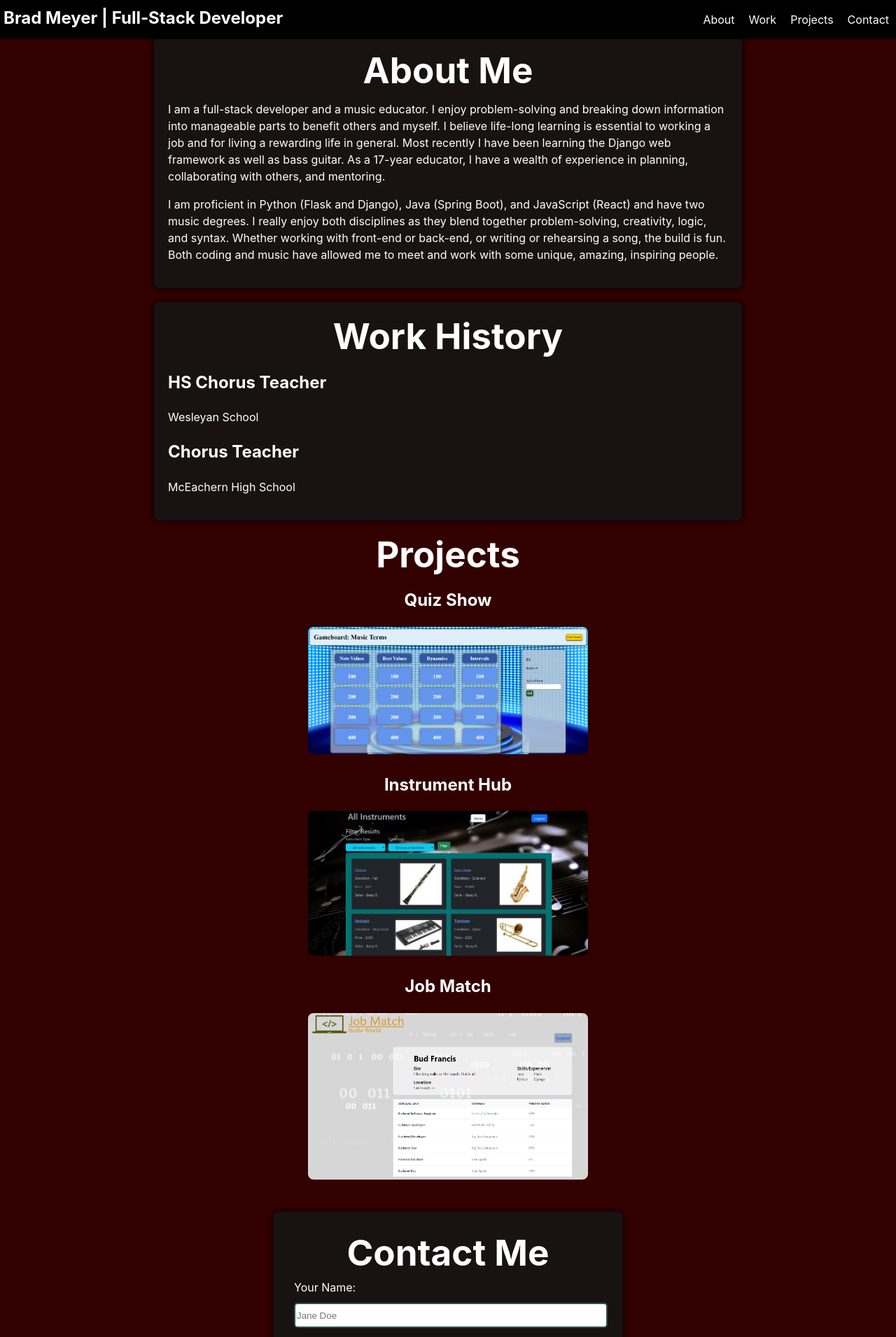
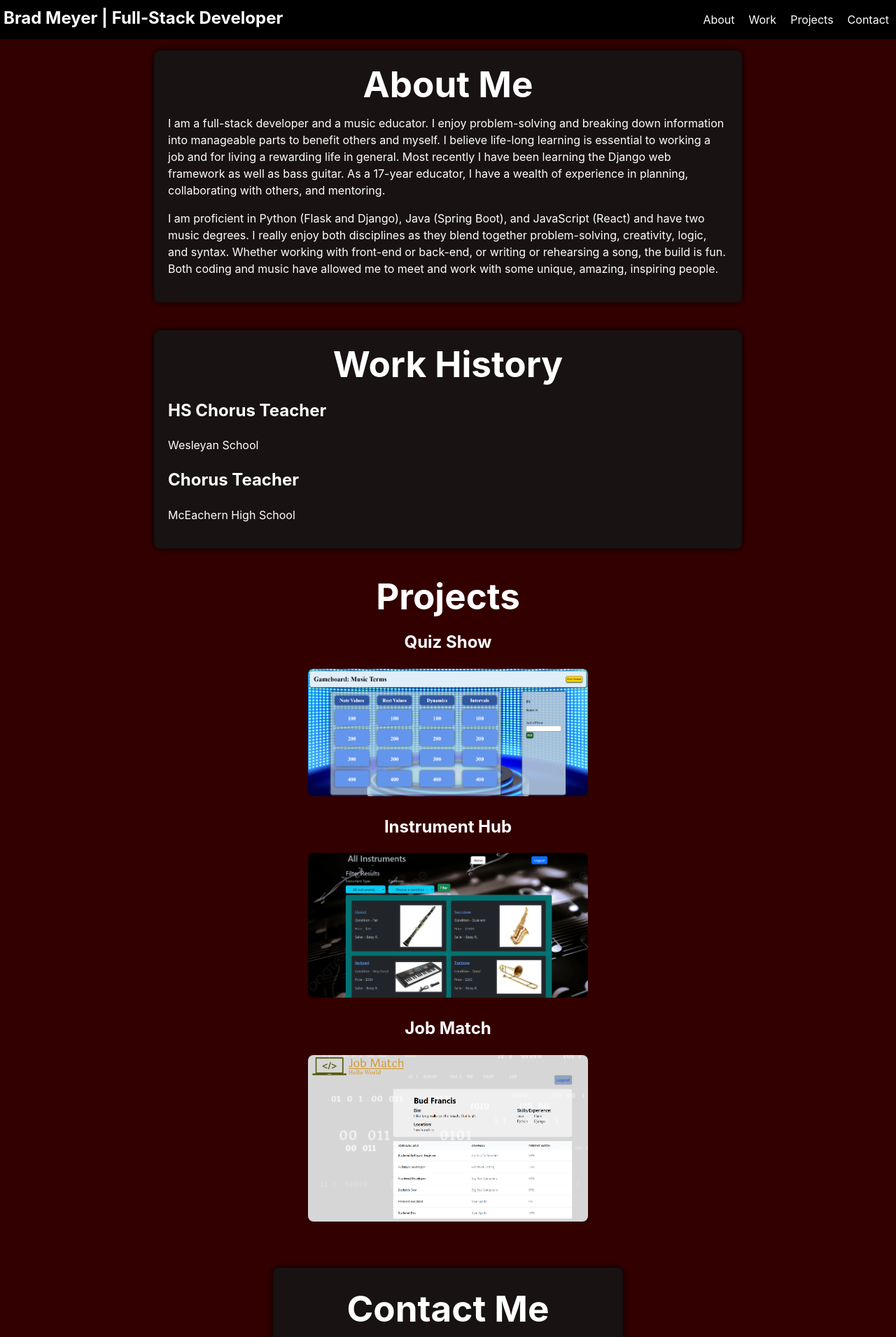
Before and after one commit to Wbradmeyer/vitePortfolio, a Vue app: page / in a window 1280 px wide. Shown: the top 1911 px of the page at 70% size. Built offline with nearby package versions, Linux system fonts and the light colour scheme.

Commit message:
site margins 2

```diff
--- a/src/components/AboutMe.vue
+++ b/src/components/AboutMe.vue
@@ -25,7 +25,7 @@
 
 <style>
     .about {
-        margin: 20px 0px;
+        margin: 40px 0px;
         text-align: left;
         background-color: rgb(24, 18, 18);
         color: white;
--- a/src/components/Projects.vue
+++ b/src/components/Projects.vue
@@ -23,7 +23,7 @@
 
 <style>
     .projects {
-        margin: 20px 0px;
+        margin: 40px 0px;
     }
 
     .project.pic {
--- a/src/components/WorkExperience.vue
+++ b/src/components/WorkExperience.vue
@@ -12,7 +12,7 @@
 
 <style>
     .work {
-        margin: 20px 0px;
+        margin: 40px 0px;
         text-align: left;
         background-color: rgb(24, 18, 18);
         color: white;
```
